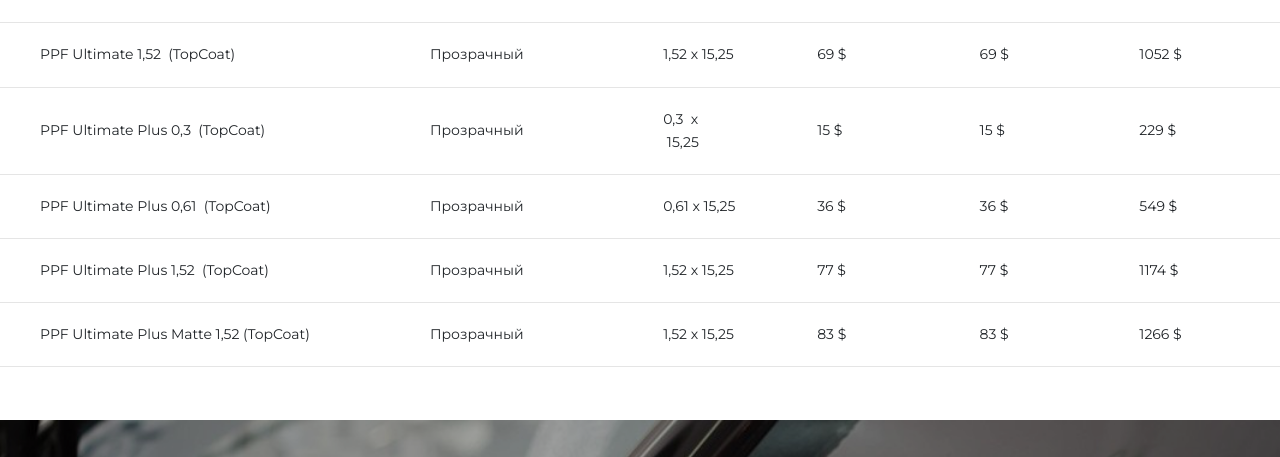
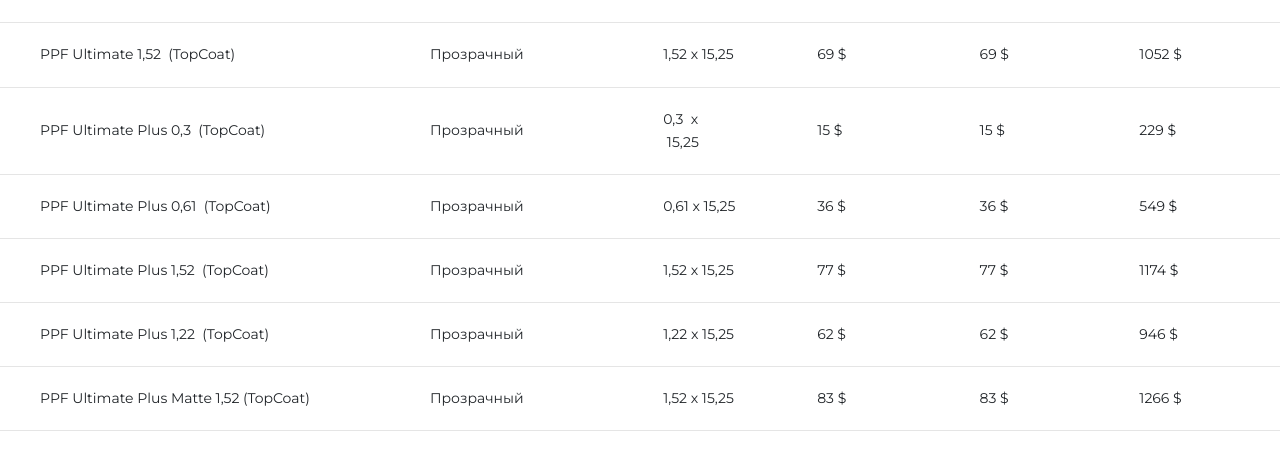
Before and after one commit to Dromich/Trade-films, a plain HTML site: page price-ultravision-auto.html in a window 1280 px wide. Shown: the part 3646-4103 px from the top of the page. Drawn offline with Linux system fonts and the light colour scheme; no server answers.

Commit message:
правки 9.09.2019 part 2

```diff
--- a/price-ultravision-auto.html
+++ b/price-ultravision-auto.html
@@ -642,6 +642,14 @@
 				<td style='border-bottom:solid 1px rgba(0, 0, 0, 0.1);'>1174 $</td>
 			</tr>
 			<tr>
+				<td style='border-bottom:solid 1px rgba(0, 0, 0, 0.1);'>PPF Ultimate Plus 1,22  (TopCoat)</td>
+				<td style='border-bottom:solid 1px rgba(0, 0, 0, 0.1);'>Прозрачный</td>
+				<td style='border-bottom:solid 1px rgba(0, 0, 0, 0.1);'>1,22 x 15,25</td>
+				<td style='border-bottom:solid 1px rgba(0, 0, 0, 0.1);'>62 $</td>
+				<td style='border-bottom:solid 1px rgba(0, 0, 0, 0.1);'>62 $</td>
+				<td style='border-bottom:solid 1px rgba(0, 0, 0, 0.1);'>946 $</td>
+			</tr>
+			<tr>
 				<td style='border-bottom:solid 1px rgba(0, 0, 0, 0.1);'>PPF Ultimate Plus Matte 1,52 (TopCoat)</td>
 				<td style='border-bottom:solid 1px rgba(0, 0, 0, 0.1);'>Прозрачный</td>
 				<td style='border-bottom:solid 1px rgba(0, 0, 0, 0.1);'>1,52 x 15,25</td>
```
